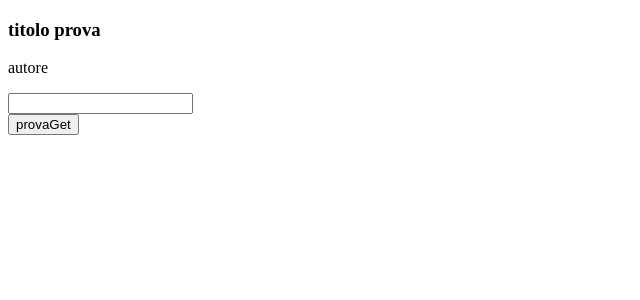
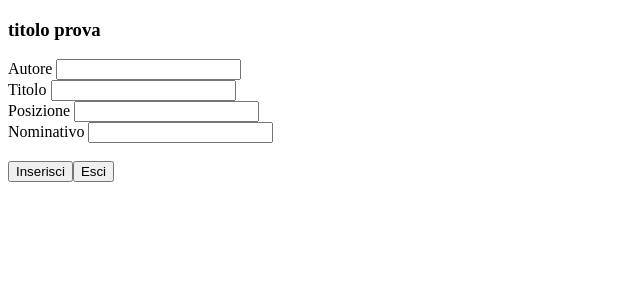
Before and after one commit to MatteoBarresi/progetto_ssw2024, an Angular app: page / in a window 1280 px wide. Both pictures are taken after a click on the button "inserimento". Shown: the top 300 px of the page, without its empty margins (0-640 px from the left). Built offline with nearby package versions, Linux system fonts and the light colour scheme.

Commit message:
cambio pagina

```diff
--- a/src/root/archivio.service.ts
+++ b/src/root/archivio.service.ts
@@ -12,12 +12,6 @@ export class ArchivioService {
   key:string = 'cda4fc29'; //key db remoto
   base:string = 'https://eu-central-1.aws.data.mongodb-api.com/app/kvaas-giwjg/endpoint'; //url db remoto
 
-
-  //mock
-  /*archivio:Archivio = new Archivio([
-    new Libro("Dante Alighieri","Divina Commedia","a0",""),
-    new Libro("Alessandro Manzoni","Promessi Sposi","c1","")]);
-    */
   constructor() { }
 
   //funzioni per interagire con il db remoto: set e get (Observable)
@@ -31,9 +25,13 @@ export class ArchivioService {
       });
 
     }
-/*
+
     public setData(): Observable<AjaxResponse<any>>{
-      return
+      return ajax({
+        method: 'POST',
+        url: this.base + '/set' + '?key=' + this.key,
+        crossDomain: true,
+      });
     }
-*/
+
 }
--- a/src/root/inserimento/inserimento.component.html
+++ b/src/root/inserimento/inserimento.component.html
@@ -1,6 +1,18 @@
 <div *ngIf="pagina == 'inserimento'">
-    <p>autore</p>
-    <input type ="text" id = "ins">
+    <div>
+        Autore
+        <input type ="text" id ="campoAutore">
+        <br/>
+        Titolo
+        <input type ="text" id ="campoTitolo">
+        <br/>
+        Posizione
+        <input type ="text" id ="campoPosizione">
+        <br/>
+        Nominativo
+        <input type ="text" id ="campoNominativo">
+    </div>
     <br/>
-    <button (click)="comunica()">provaGet</button>
+    <button>Inserisci</button>
+    <button (click)="toggleInserisci()">Esci</button>
 </div>
--- a/src/root/inserimento/inserimento.component.ts
+++ b/src/root/inserimento/inserimento.component.ts
@@ -11,12 +11,17 @@ import { Component, OnInit, Input, Output, EventEmitter } from '@angular/core';
 export class InserimentoComponent implements OnInit {
 
   @Input() pagina: string;
-  @Output() eventoProva = new EventEmitter<any>();
+  @Output() eventoCambio = new EventEmitter<string>();
   constructor(){}
   ngOnInit() {}
 
+  toggleInserisci(){
+    this.pagina = 'iniziale';
+    this.eventoCambio.emit(this.pagina)
+  }
+/*
   comunica(){
     this.eventoProva.emit("stampa sta cosa");
-  }
+  }*/
 
 }
--- a/src/root/root.component.html
+++ b/src/root/root.component.html
@@ -3,4 +3,4 @@
 <div *ngIf="pagina=='iniziale'">
     <button (click)="inserimento()"> inserimento </button>
 </div>
-<app-inserimento [pagina]="pagina" (eventoProva)="stampaCollezione()"></app-inserimento>
+<app-inserimento [pagina]="pagina" (eventoCambio) = "cambioPagina($event)"></app-inserimento>
--- a/src/root/root.component.ts
+++ b/src/root/root.component.ts
@@ -22,19 +22,16 @@ export class RootComponent implements OnInit{
   inserimento(){
     this.pagina = 'inserimento';
   }
+  cambioPagina(stato:string){
+    this.pagina = stato
+  }
+  /*
   stampaCollezione(){
     this.archiveService.getData().subscribe({
-      next: (x: AjaxResponse<any>) => {
-        //const db = JSON.parse(x.response);
-        console.log(x.response);
-         //creazione oggetti
-    /*    let libri = db.map( (item, i)=> new Libro(db[i].autore, db[i].titolo, db[i].posizione, db[i].nominativo) );
-        let archivio = new Archivio(libri);
-        console.log(archivio)*/
-      },
+      next: (x: AjaxResponse<any>) => console.log(x),
       error: ()=>console.error("asd")
     });
-  }
+  }*/
 
   constructor(private archiveService: ArchivioService) {}
 
--- a/tsconfig.json
+++ b/tsconfig.json
@@ -25,6 +25,6 @@
     "enableI18nLegacyMessageIdFormat": false,
     "strictInjectionParameters": true,
     "strictInputAccessModifiers": true,
-    "strictTemplates": true
+    "strictTemplates": false
   }
 }
```
